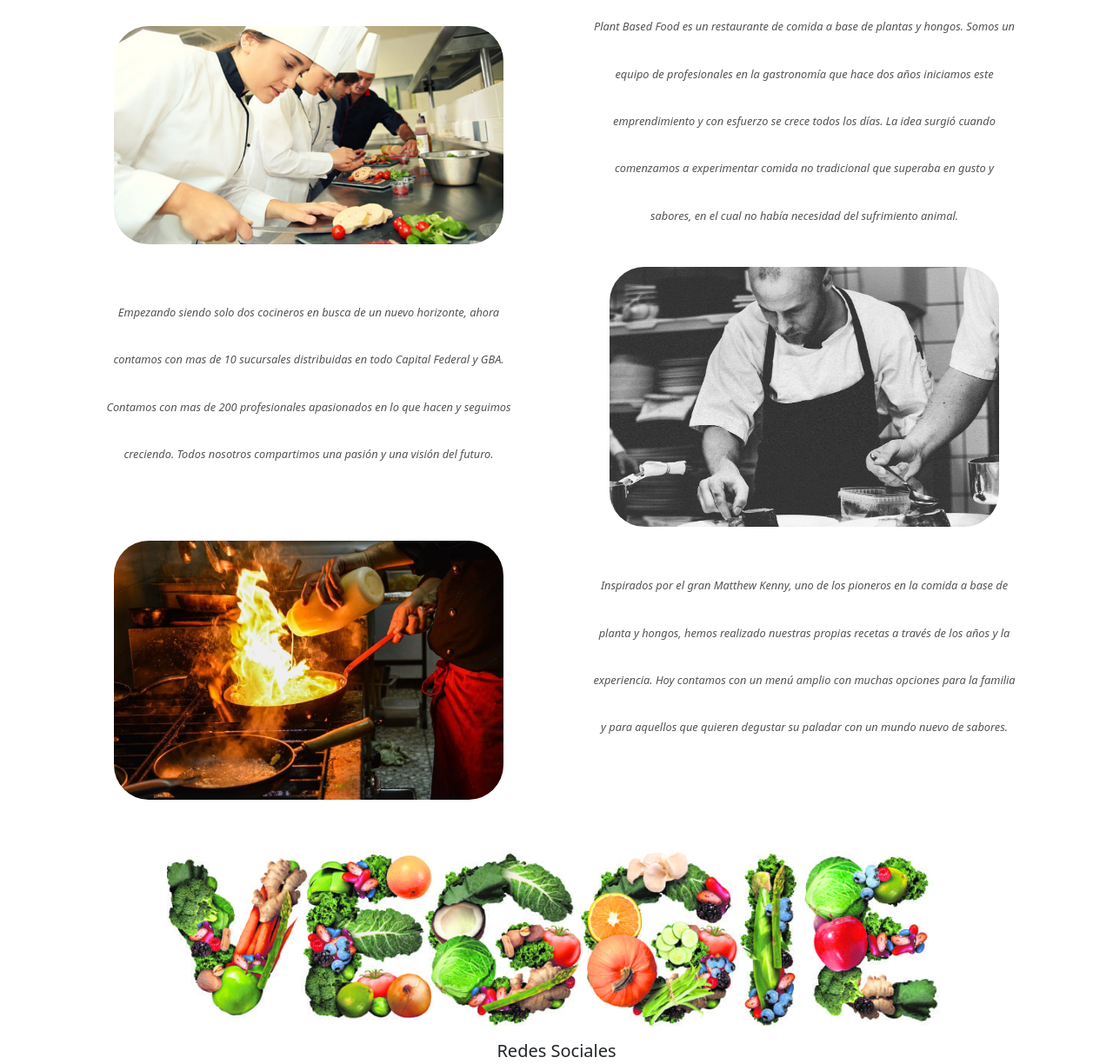
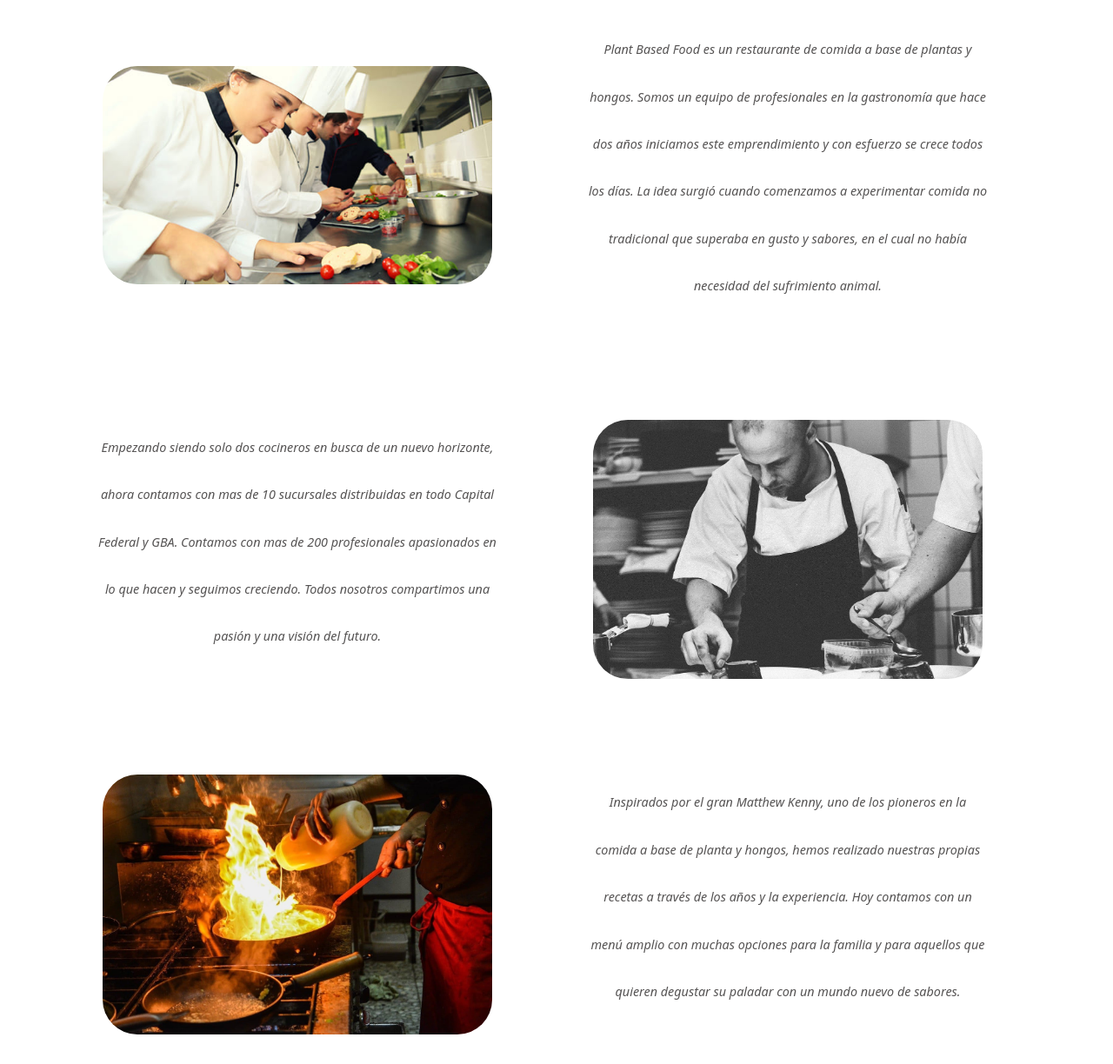
Before and after one commit to gastondaruda/coderhouse, a plain HTML site: page nosotros.html in a window 1280 px wide. Shown: the part 1007-2231 px from the top of the page at 87% size. Drawn offline with nearby package versions, Linux system fonts and the light colour scheme.

Commit message:
ultimos arreglos

```diff
--- a/nosotros.html
+++ b/nosotros.html
@@ -104,12 +104,13 @@
             </div>
 
             <div class="row">
+                <div class="col-lg-6 col-12 grid-c4">
+                    <img class="imagenes__cocineros" src="imagenes/cocineros2.jpg" alt="Cocineros">
+                </div>
                 <div class="col-lg-6 col-12 grid-c3">
                 <p class="description__us">Empezando siendo solo dos cocineros en busca de un nuevo horizonte, ahora contamos con mas de 10 sucursales distribuidas en todo Capital Federal y GBA. Contamos con mas de 200 profesionales apasionados en lo que hacen y seguimos creciendo. Todos nosotros compartimos una pasión y una visión del futuro.</p>
                 </div>
-                <div class="col-lg-6 col-12 grid-c4">
-                    <img class="imagenes__cocineros" src="imagenes/cocineros2.jpg" alt="Cocineros">
-                </div>
+
             </div>
 
             <div class="row">
--- a/scss/_index.scss
+++ b/scss/_index.scss
@@ -13,7 +13,7 @@
 
     &__menu{
         text-decoration: underline;
-        font-size: 44px;
+        font-size: 2.5rem;
         color: $green-color3;
     }
     &__info{
@@ -27,7 +27,7 @@
         text-align: center;
         padding: 40px;
         font-style: italic;
-        line-height: 2.4rem;
+        line-height: 2.1rem;
         font-size: 1.1rem;
         color: rgb(85, 83, 83);
     }
--- a/scss/_nosotros.scss
+++ b/scss/_nosotros.scss
@@ -14,25 +14,62 @@
 
     }
     .container{
-
         width: 100%;
         margin: 0 20px;
         margin-top: 20px;
+        display: grid;
+
         .row{
-
+            /*
             display: grid;
-            grid-template-columns: 2, 1fr;
+            grid-template-columns: repeat(2, 34rem);
             gap: 20px;
             grid-template-areas:
-            "column1 column2"
-            "column3 column4"
-            "column5 column6";
+            "part1 part2"
+            "part3 part4"
+            "part5 part6";
             align-items: center;
+            */
+            display: grid;
+            grid-template-columns: repeat(1, 100vw);
+            gap: 20px;
+            grid-template-areas:
+            "part1"
+            "part2"
+            "part4"
+            "part3"
+            "part5"
+            "part6";
+        align-items: center;
+            .grid-c1{
+
+                grid-area: part1;
+            }
+            .grid-c2{
+
+                grid-area: part2;
+            }
+            .grid-c3{
+
+                grid-area: part3;
+            }
+            .grid-c4{
+
+                grid-area: part4;
+            }
+            .grid-c5{
+
+                grid-area: part5;
+            }
+            .grid-c6{
+
+                grid-area: part6;
+            }
 
             .col-lg-6{
 
-                display: flex;
-                justify-content: center;
+                width: auto;
+                margin: 0 auto;
 
 
 
@@ -54,25 +91,7 @@
                 text-align: center;
                 font-style: italic;
                 line-height: 3.4rem;
-                font-size: 0.8rem;
-            }
-            .grid-c1{
-                grid-area: column1;
-            }
-            .grid-c2{
-                grid-area: column2;
-            }
-            .grid-c3{
-                grid-area: column3;
-            }
-            .grid-c4{
-                grid-area: column4;
-            }
-            .grid-c5{
-                grid-area: column5;
-            }
-            .grid-c6{
-                grid-area: column6;
+                font-size: 0.9rem;
             }
 }
 }
@@ -80,25 +99,28 @@
 }
 
 
-@media screen and (max-width: 768px) {
+@media screen and (min-width: 768px) {
+    .hero{
+    .container{
     .row{
         padding: 25px 0;
-
-
-            display: grid;
-            grid-template-columns: 2, 1fr;
+        display: grid;
+            grid-template-columns: repeat(2, 34rem);
             gap: 20px;
             grid-template-areas:
-            "column1 column2"
-            "column3 column4"
-            "column5 column6";
+            "part1 part2"
+            "part3 part4"
+            "part5 part6";
             align-items: center;
 
         .col-12{
             .imagenes__cocineros{
-                width: 18rem;
+                width: 28rem;
+                margin: 0 auto;
             }
         }
+        }
+    }
     }
 
 }
--- a/scss/_variables.scss
+++ b/scss/_variables.scss
@@ -8,4 +8,4 @@ $white-color: #eee;
 $blue-color: #1f53c5;
 $blue-border: 1px solid #1f53c5;
 $shadow: 7px 13px 37px #000;
-$font-size: 2.5rem;
+$font-size: 2.6rem;
```
Also changed, not shown: css/style.css.
